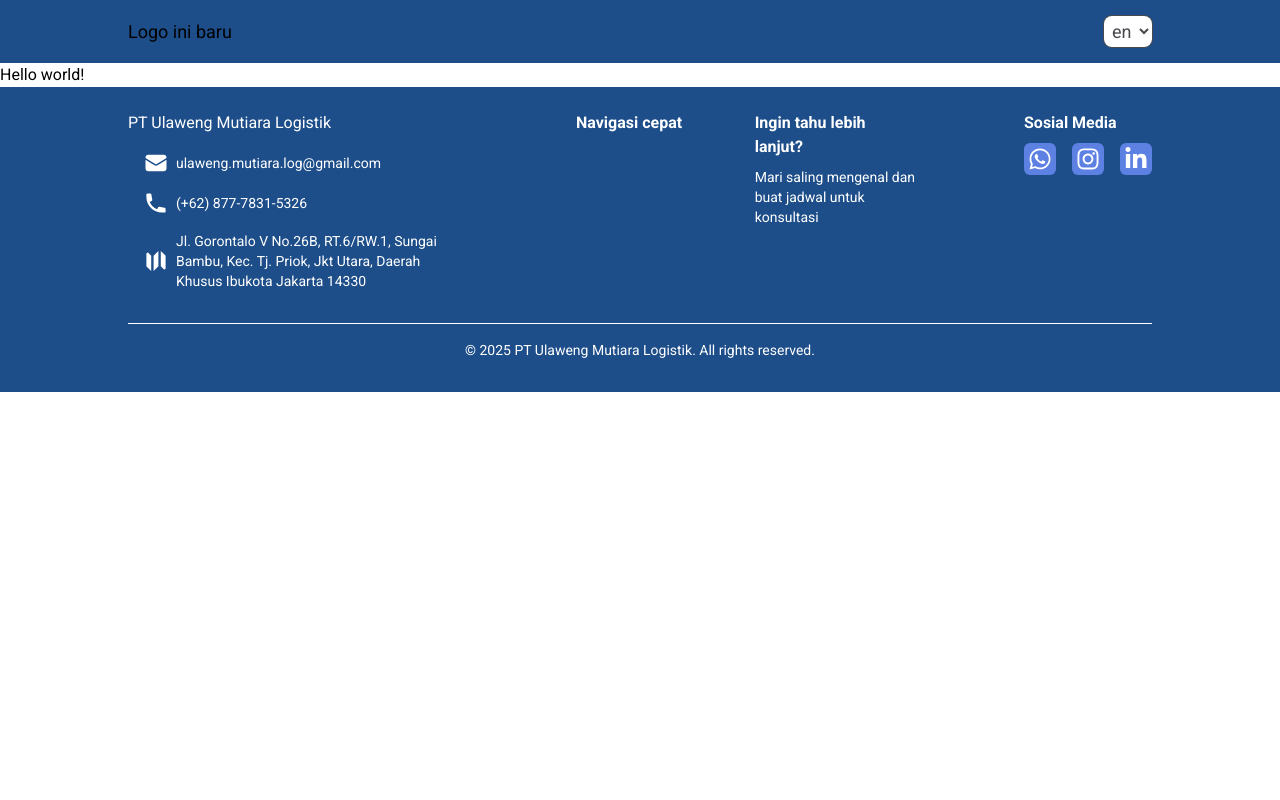
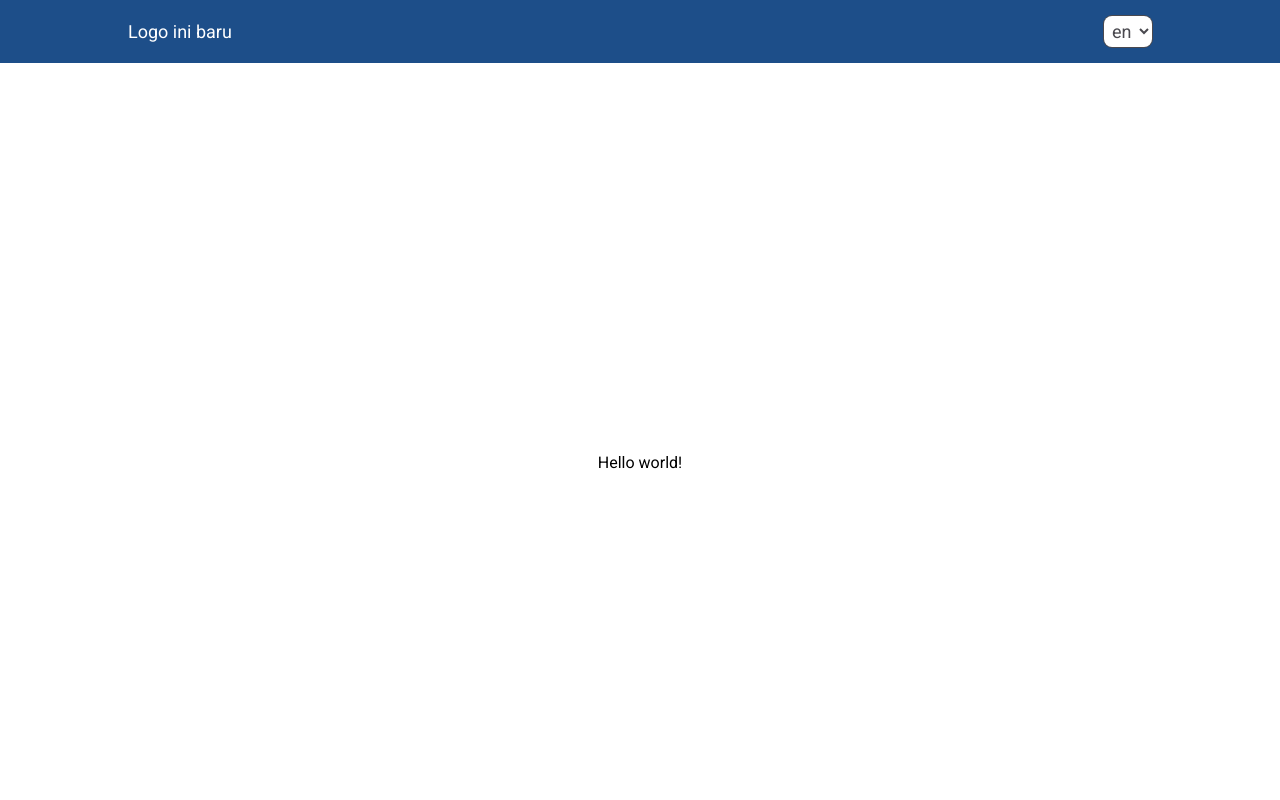
Before and after one commit to Azukii09/pentol-lingling, a Next.js app: page /about in a window 1280 px wide. Shown: the top 800 px of the page. Built offline with nearby package versions, Linux system fonts and the light colour scheme.

Commit message:
## - Refactor navigation components structure and update styling.

```diff
--- a/app/[locale]/page.tsx
+++ b/app/[locale]/page.tsx
@@ -2,5 +2,9 @@
 
 export default function HomePage() {
     const t = useTranslations('HomePage');
-    return <h1>{t('title')}</h1>;
+    return(
+        <div className={"w-full h-screen flex justify-center items-center global-padding"}>
+            <h1>{t('title')}</h1>
+        </div>
+    )
 }
--- a/component/layout/navigation/Navigation.tsx
+++ b/component/layout/navigation/Navigation.tsx
@@ -11,7 +11,7 @@
         <>
             {/*large*/}
             <div className="hidden md:flex">
-                <nav className={"global-padding w-full flex text-lg justify-between items-center bg-tertiary text-black py-4"}>
+                <nav className={"global-padding w-full flex text-lg justify-between items-center bg-tertiary text-white py-4"}>
                     <div className={"w-1/4"}>
                         <Logo/>
                     </div>
@@ -27,7 +27,7 @@
             {/*mobile*/}
             <div className="flex md:hidden">
                 {/*navigation parent*/}
-                <nav className={"global-padding w-full flex justify-between items-center py-2 bg-tertiary text-black relative"}>
+                <nav className={"global-padding w-full flex justify-between items-center py-2 bg-tertiary text-white relative"}>
                     {/*logo*/}
                     <Logo/>
                     <MobileToggleNavigation/>
--- a/component/layout/navigation/desktop/DesktopNavigation.tsx
+++ b/component/layout/navigation/desktop/DesktopNavigation.tsx
@@ -2,7 +2,7 @@
 import Link from "next/link";
 import {useParams, usePathname} from "next/navigation";
 import {landingNavigationData} from "@/lib/data/navigation/landing_navigation";
-import HorizontalNavigationContent from "@/component/layout/navigation/HorizontalNavigationContent";
+import HorizontalNavigationContent from "@/component/layout/navigation/part/HorizontalNavigationContent";
 
 export default function DesktopNavigation() {
     const router = usePathname();
--- a/component/layout/navigation/mobile/MobileToggleNavigation.tsx
+++ b/component/layout/navigation/mobile/MobileToggleNavigation.tsx
@@ -2,7 +2,7 @@
 import React, {useState} from 'react';
 import {HiBars3CenterLeft, HiMiniXMark} from "react-icons/hi2";
 import LanguageChanger from "@/component/util/LanguageChanger";
-import VerticalNavigationContent from "@/component/layout/navigation/VerticalNavigationContent";
+import VerticalNavigationContent from "@/component/layout/navigation/part/VerticalNavigationContent";
 import {useParams} from "next/navigation";
 import Logo from "@/component/util/Logo";
 import {landingNavigationData} from "@/lib/data/navigation/landing_navigation";
--- a/component/layout/navigation/HorizontalNavigationContent.tsx
+++ b/component/layout/navigation/part/HorizontalNavigationContent.tsx
@@ -2,7 +2,7 @@
 import {VerticalNavigationProps} from "@/lib/type/navigation";
 import Link from "next/link";
 import {usePathname} from "next/navigation";
-import SubHorizontalNavigationContent from "@/component/layout/navigation/SubHorizontalNavigationContent";
+import SubHorizontalNavigationContent from "@/component/layout/navigation/part/SubHorizontalNavigationContent";
 
 export default function HorizontalNavigationContent({
     dataNavigation,
--- a/component/layout/navigation/SubVerticalNavigationContent.tsx
+++ b/component/layout/navigation/part/SubHorizontalNavigationContent.tsx
@@ -1,11 +1,11 @@
 'use client'
 import React, {useState} from 'react';
 import {HiChevronDown} from "react-icons/hi2";
-import VerticalNavigationContent from "@/component/layout/navigation/VerticalNavigationContent";
 import {usePathname} from "next/navigation";
 import {VerticalNavigationProps} from "@/lib/type/navigation";
+import HorizontalNavigationContent from "@/component/layout/navigation/part/HorizontalNavigationContent";
 
-export default function SubVerticalNavigationContent({
+export default function SubHorizontalNavigationContent({
     hasChildren,
     dataNavigation,
     buttonName,
@@ -24,20 +24,26 @@
         <div className={"flex flex-col gap-4"}>
             <button
                 onClick={()=> setActive(!active)}
-                className={`${router.includes(link as string) && "bg-primary/30 text-tertiary"} hover:bg-primary hover:text-white px-3 py-1 rounded-md w-full flex flex-col group cursor-pointer font-bold`}
+                className={`${router.includes(link as string) ? "text-secondary rounded-md hover:text-primary":"hover:text-secondary"}
+                        ${router.includes(link as string)
+                    ? " lg:after:scale-x-100 lg:hover:after:scale-x-0"
+                    : " lg:after:scale-x-0 lg:hover:after:scale-x-100"
+                }
+                        relative inline-flex justify-between font-bold px-3 py-1
+                        lg:after:origin-left lg:px-0 lg:mx-3 lg:after:absolute lg:after:bottom-0 lg:after:left-0 lg:after:h-[2px] lg:after:w-full lg:after:bg-secondary lg:after:transition-transform lg:after:duration-400 lg:after:transform`}
             >
                 <div className={`flex items-center max-w-36`}>
                     {parentIcon}
                     <span className={`ml-4`}>{buttonName}</span>
                 </div>
-                <div className={`${active?"rotate-0":"rotate-90"} absolute size-4 right-7 hover:text-white transition-all duration-300`}>
+                <div className={`${active?"rotate-0":"rotate-90"} absolute size-4 right-0 hover:text-white transition-all duration-300`}>
                     <HiChevronDown className={"size-5"}/>
                 </div>
             </button>
             {hasChildren && (
                 <div
                     className={`w-full flex flex-col overflow-hidden transition-all duration-1000 ${active ? 'max-h-screen opacity-100' : 'max-h-0 opacity-0'}`}>
-                    <VerticalNavigationContent dataNavigation={dataNavigation}/>
+                    <HorizontalNavigationContent dataNavigation={dataNavigation}/>
                 </div>
             )}
         </div>
--- a/component/layout/navigation/SubHorizontalNavigationContent.tsx
+++ b/component/layout/navigation/part/SubVerticalNavigationContent.tsx
@@ -1,11 +1,11 @@
 'use client'
 import React, {useState} from 'react';
 import {HiChevronDown} from "react-icons/hi2";
+import VerticalNavigationContent from "@/component/layout/navigation/part/VerticalNavigationContent";
 import {usePathname} from "next/navigation";
 import {VerticalNavigationProps} from "@/lib/type/navigation";
-import HorizontalNavigationContent from "@/component/layout/navigation/HorizontalNavigationContent";
 
-export default function SubHorizontalNavigationContent({
+export default function SubVerticalNavigationContent({
     hasChildren,
     dataNavigation,
     buttonName,
@@ -24,26 +24,20 @@
         <div className={"flex flex-col gap-4"}>
             <button
                 onClick={()=> setActive(!active)}
-                className={`${router.includes(link as string) ? "text-secondary rounded-md hover:text-primary":"hover:text-secondary"}
-                        ${router.includes(link as string)
-                    ? " lg:after:scale-x-100 lg:hover:after:scale-x-0"
-                    : " lg:after:scale-x-0 lg:hover:after:scale-x-100"
-                }
-                        relative inline-flex justify-between font-bold px-3 py-1
-                        lg:after:origin-left lg:px-0 lg:mx-3 lg:after:absolute lg:after:bottom-0 lg:after:left-0 lg:after:h-[2px] lg:after:w-full lg:after:bg-secondary lg:after:transition-transform lg:after:duration-400 lg:after:transform`}
+                className={`${router.includes(link as string) && "bg-primary/30 text-tertiary"} hover:bg-primary hover:text-white px-3 py-1 rounded-md w-full flex flex-col group cursor-pointer font-bold`}
             >
                 <div className={`flex items-center max-w-36`}>
                     {parentIcon}
                     <span className={`ml-4`}>{buttonName}</span>
                 </div>
-                <div className={`${active?"rotate-0":"rotate-90"} absolute size-4 right-0 hover:text-white transition-all duration-300`}>
+                <div className={`${active?"rotate-0":"rotate-90"} absolute size-4 right-7 hover:text-white transition-all duration-300`}>
                     <HiChevronDown className={"size-5"}/>
                 </div>
             </button>
             {hasChildren && (
                 <div
                     className={`w-full flex flex-col overflow-hidden transition-all duration-1000 ${active ? 'max-h-screen opacity-100' : 'max-h-0 opacity-0'}`}>
-                    <HorizontalNavigationContent dataNavigation={dataNavigation}/>
+                    <VerticalNavigationContent dataNavigation={dataNavigation}/>
                 </div>
             )}
         </div>
--- a/component/layout/navigation/VerticalNavigationContent.tsx
+++ b/component/layout/navigation/part/VerticalNavigationContent.tsx
@@ -1,7 +1,7 @@
 import React from 'react';
 import {usePathname} from "next/navigation";
 import Link from "next/link";
-import SubVerticalNavigationContent from "@/component/layout/navigation/SubVerticalNavigationContent";
+import SubVerticalNavigationContent from "@/component/layout/navigation/part/SubVerticalNavigationContent";
 import {VerticalNavigationProps} from "@/lib/type/navigation";
 
 export default function VerticalNavigationContent({
```
